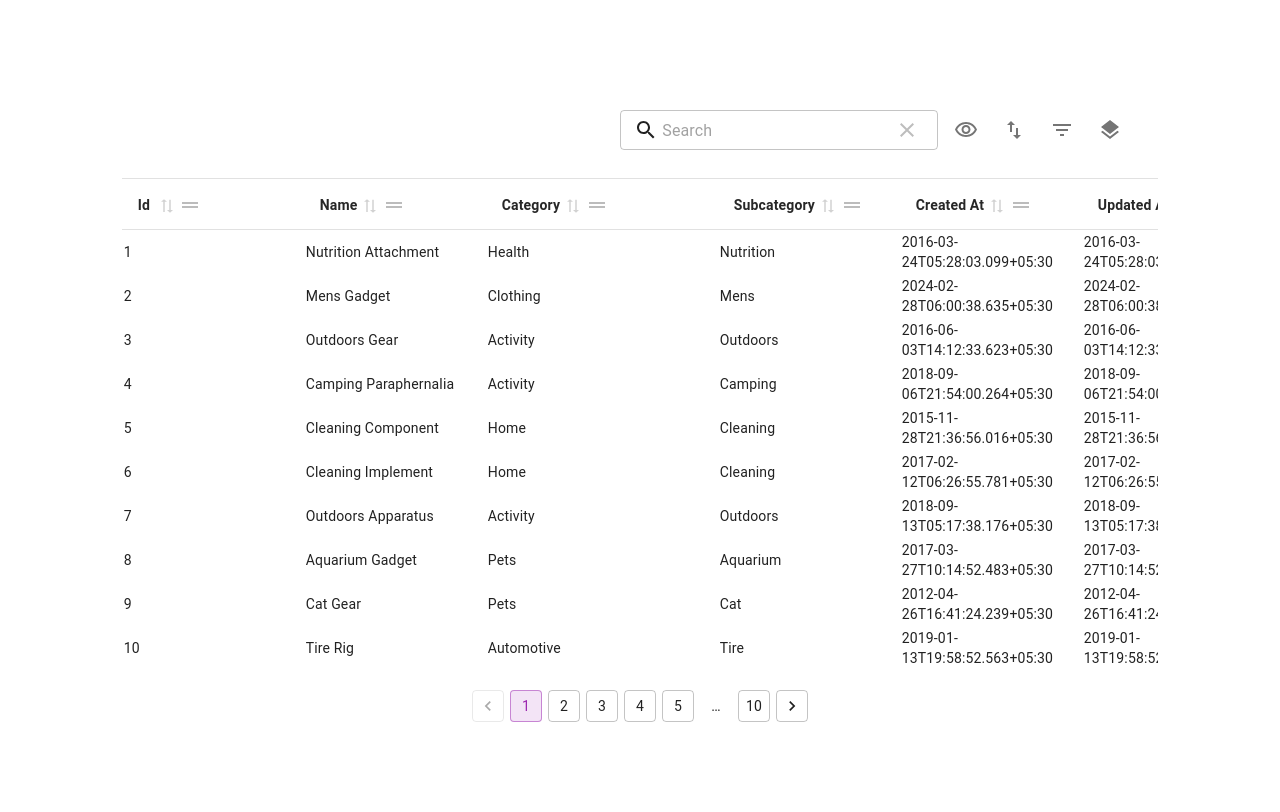
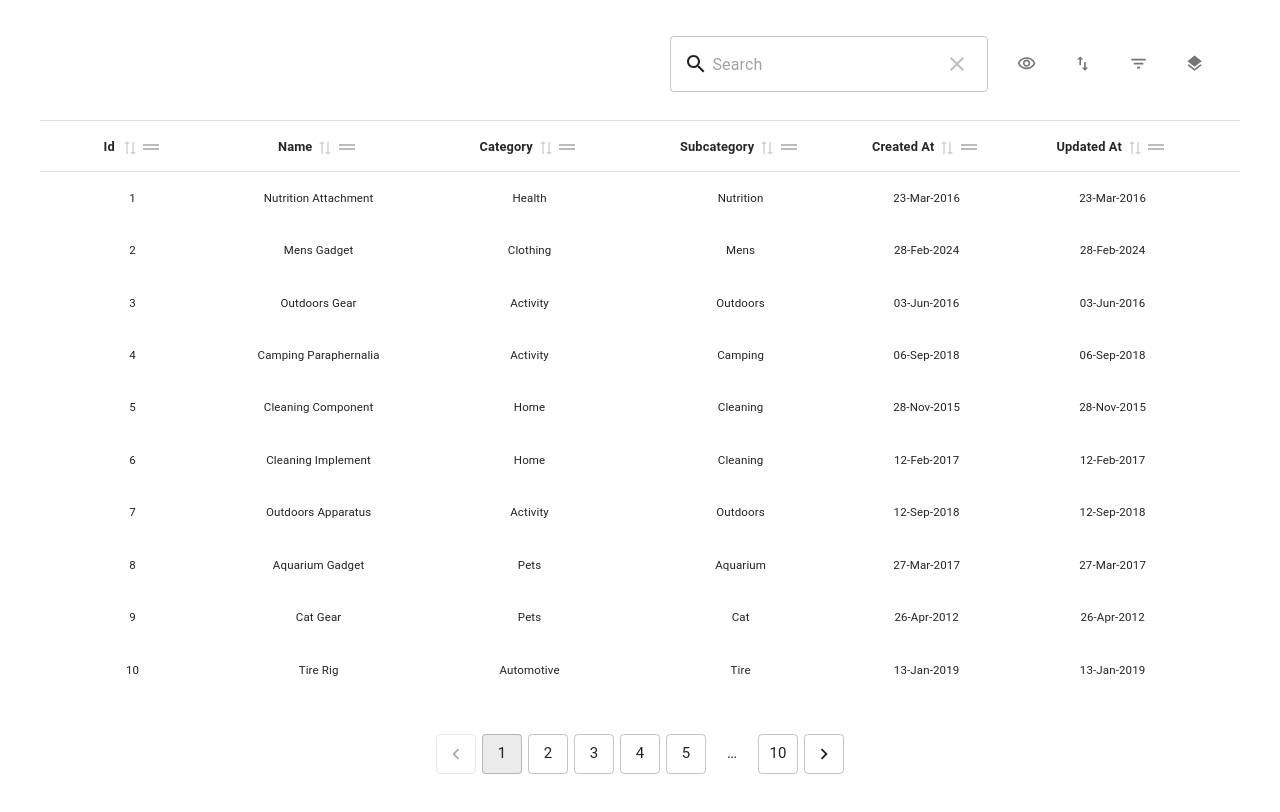
Before and after one commit to Nagpal45/material_react_table, a Next.js app: page / in a window 1280 px wide. Shown: the top 812 px of the page. Built offline with nearby package versions, Linux system fonts and the light colour scheme.

Commit message:
date render and design

```diff
--- a/src/app/page.jsx
+++ b/src/app/page.jsx
@@ -10,8 +10,7 @@ import {
 import styles from "./page.module.css";
 import { Box, Drawer, FormControlLabel, IconButton, Radio, Switch, Tooltip, lighten } from "@mui/material";
 import {
-  ArrowDownward,
-  ArrowUpward,
+  Close,
   FilterList,
   Layers,
   SwapVertTwoTone,
@@ -45,13 +44,25 @@ const App = () => {
     muiTableBodyCellProps: {
       sx: {
         border: "none",
-        padding: "2px",
+        padding: "18px",
+        fontSize:"0.9vw",
+        textAlign:"center",
       },
     },
     muiTableHeadCellProps: {
       sx: {
         borderTop: "1px solid rgba(224, 224, 224, 1);",
+        fontSize: "1vw",
+        textAlign:"center",
+        padding: "18px",
+
+        '& .css-1w86f15':{
+          justifyContent: "center"
+        }
       },
+    },
+    muiTableBodyRowProps:{
+      hover: false,
     },
     muiTableBodyProps: {
       sx: {
@@ -72,6 +83,7 @@ const App = () => {
       grouping: [],
       expanded: true,
     },
+
     state: { columnVisibility, sorting },
     onColumnVisibilityChange: setColumnVisibility,
 
@@ -81,12 +93,13 @@ const App = () => {
       variant: "outlined",
     },
     muiPaginationProps: {
-      color: "secondary",
+      color: "standard",
       showRowsPerPage: false,
       showFirstButton: false,
       showLastButton: false,
       shape: "rounded",
       variant: "outlined",
+      size:"large"
     },
     renderTopToolbar: ({ table }) => {
       return (
@@ -107,25 +120,25 @@ const App = () => {
               justifyContent: "center",
             }}
           >
-            <MRT_GlobalFilterTextField table={table} />
+            <MRT_GlobalFilterTextField table={table} size="large" fullWidth/>
             <Tooltip title="Show / Hide Columns">
-              <IconButton onClick={() => handleSidePanel("showHide")}>
-                <VisibilityOutlined />
+              <IconButton onClick={() => handleSidePanel("showHide")} sx={{marginLeft:"1vw"}}>
+                <VisibilityOutlined sx={{fontSize:"1.5vw"}}/>
               </IconButton>
             </Tooltip>
-            <Tooltip title="Sort">
-              <IconButton>
-                <SwapVertTwoTone onClick={() => handleSidePanel("sort")}/>
+            <Tooltip title="Sort By Columns">
+              <IconButton onClick={() => handleSidePanel("sort")} sx={{marginLeft:"1vw"}}>
+                <SwapVertTwoTone sx={{fontSize:"1.5vw"}}/>
               </IconButton>
             </Tooltip>
-            <Tooltip title="Filter" onClick={() => handleSidePanel("filter")}>
+            <Tooltip title="Filter By Columns" onClick={() => handleSidePanel("filter")} sx={{marginLeft:"1vw"}}>
               <IconButton>
-                <FilterList />
+                <FilterList sx={{fontSize:"1.5vw"}}/>
               </IconButton>
             </Tooltip>
-            <Tooltip title="Group">
-              <IconButton onClick={() => handleSidePanel("group")}>
-                <Layers />
+            <Tooltip title="Group By Columns">
+              <IconButton onClick={() => handleSidePanel("group")} sx={{marginLeft:"1vw"}}>
+                <Layers sx={{fontSize:"1.5vw"}}/>
               </IconButton>
             </Tooltip>
           </Box>
@@ -138,7 +151,7 @@ const App = () => {
           sx={{
             display: "flex",
             justifyContent: "center",
-            marginTop: "8px",
+            marginTop: "2vw",
           }}
         >
           <MRT_TablePagination table={table} />
@@ -193,23 +206,42 @@ const App = () => {
         open={sidePanel !== ""}
         onClose={() => handleSidePanel("")}
       >
+        {sidePanel === "showHide" && (
+          <>
+          <Showhide
+            columns={columns}
+            setColumnVisibility={setColumnVisibility}
+            columnVisibility={columnVisibility}
+          />
+          <Close className={styles.close} onClick={()=>setSidePanel('')}/>
+          </>
+        )}
+        {sidePanel === "sort" && (
+          <>
+          <Sort columns={columns} columnSorts={columnSorts} setSorting={setSorting} handleSortClick={handleSortClick} setColumnSorts={setColumnSorts}/>
+          <Close className={styles.close} onClick={()=>setSidePanel('')}/>
+          </>
+        )}
         {sidePanel === "group" && (
+          <>
           <Group
             column={column}
             handleChange={handleChange}
             handleGroup={handleGroup}
             handleUngroup={handleUngroup}
           />
+          <Close className={styles.close} onClick={()=>setSidePanel('')}/>
+          </>
         )}
-        {sidePanel === "showHide" && (
-          <Showhide
-            columns={columns}
-            setColumnVisibility={setColumnVisibility}
-            columnVisibility={columnVisibility}
-          />
-        )}
-        {sidePanel === "sort" && (
-          <Sort columns={columns} columnSorts={columnSorts} setSorting={setSorting} handleSortClick={handleSortClick} setColumnSorts={setColumnSorts}/>
+        {sidePanel === "filter" && (
+          <>
+          <div className={styles.sidePanel}>
+          <h2>Filters</h2>
+          <div className={styles.sepLine}></div>
+
+          </div>
+          <Close className={styles.close} onClick={()=>setSidePanel('')}/>
+          </>
         )}
       </Drawer>
     </div>
--- a/src/app/page.module.css
+++ b/src/app/page.module.css
@@ -1,13 +1,13 @@
 .app{
     width: 100%;
-    height: 100vh;
     display: flex;
     align-items: center;
     justify-content: center;
+    overflow: hidden;
 }
 
 .tableContainer{
-    width: 82%;
+    width: 95%;
 }
 
 .sidePanel{
@@ -16,7 +16,6 @@
     justify-content: flex-start;
     flex-direction: column;
     width: 500px;
-    height: 100%;
 }
 
 .sidePanel h2{
@@ -55,6 +54,14 @@
     cursor: pointer;
 }
 
+.close{
+    position: absolute;
+    top: 1.5vw;
+    right: 1.5vw;
+    cursor: pointer;
+    font-size: 1.5vw;
+}
+
 .Button{
     align-self: center;
     width: 85%;
--- a/src/data.js
+++ b/src/data.js
@@ -1,3 +1,10 @@
+import moment from "moment";
+const CustomDateCell = (value) => {
+    const date = new Date(value.renderedCellValue);
+    const formattedDate = moment(date).format('DD-MMM-YYYY')
+    return <span>{formattedDate}</span>;
+};
+
 export const tableCols = [
     {
         accessorKey: "id",
@@ -23,11 +30,13 @@ export const tableCols = [
         accessorKey: "createdAt",
         header: "Created At",
         size: 150,
+        Cell: CustomDateCell,
       },
       {
         accessorKey: "updatedAt",
         header: "Updated At",
         size: 150,
+        Cell: CustomDateCell,
       },
       {
         accessorKey: "price",
```
